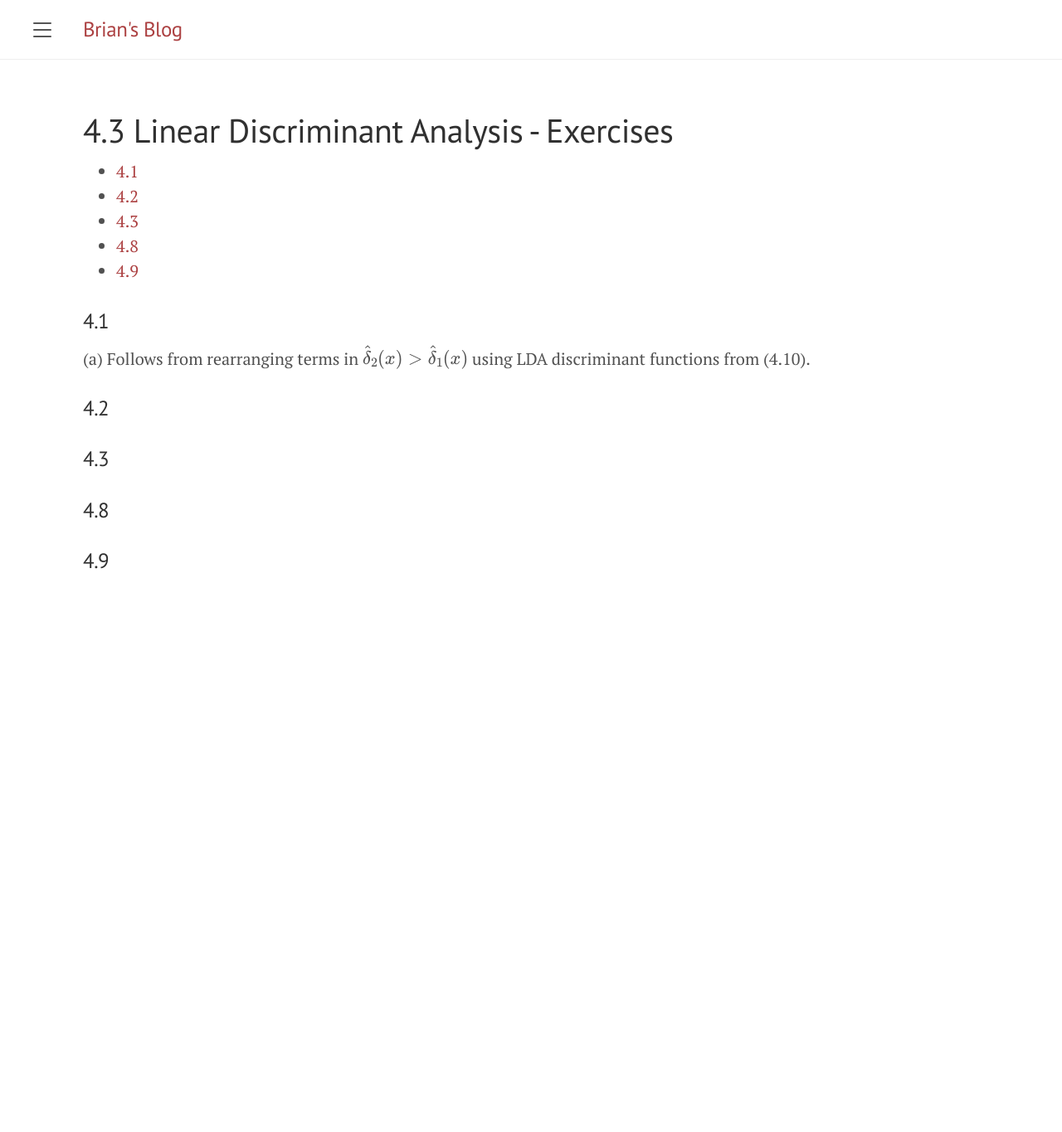
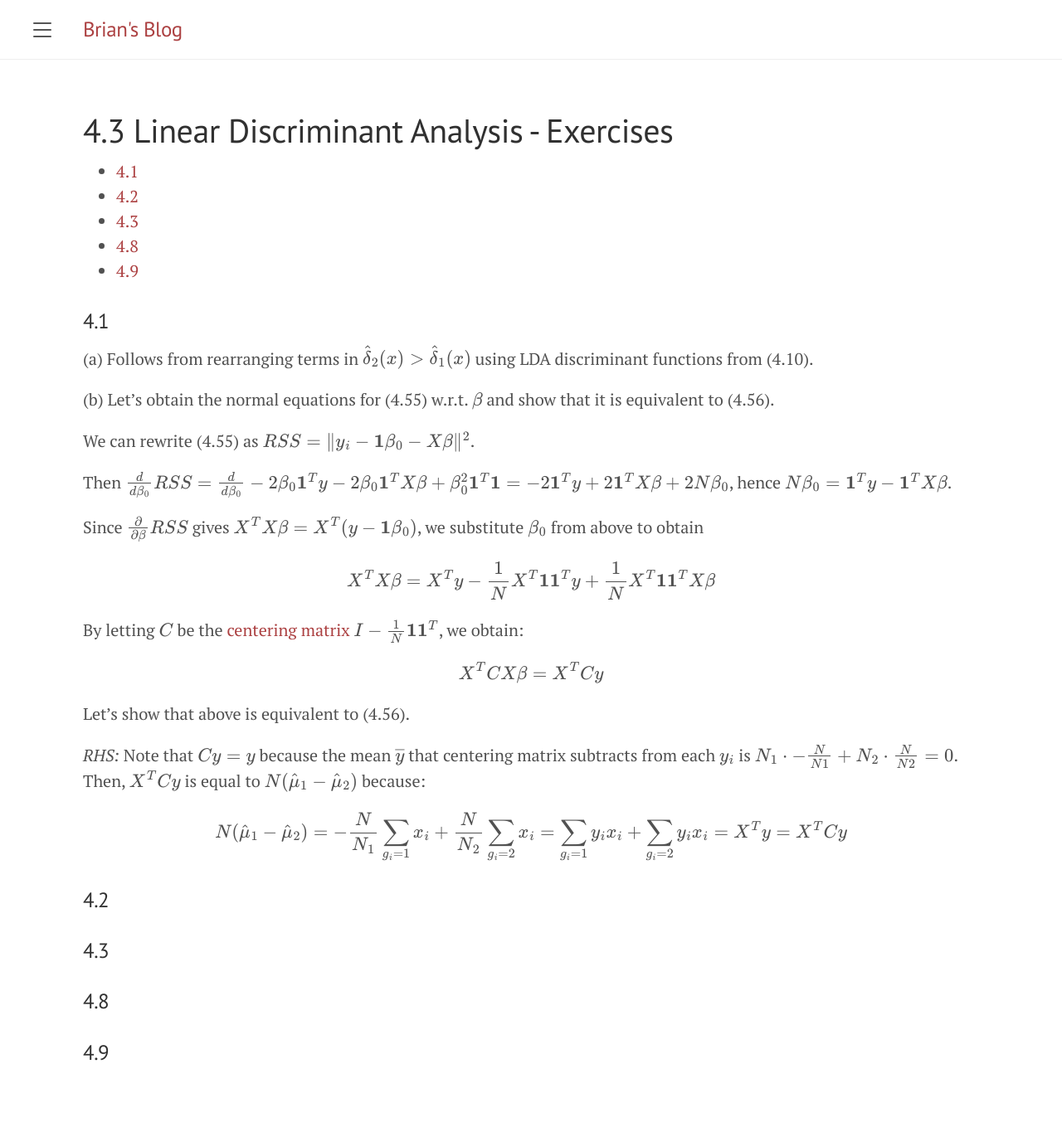
Before and after one commit to briansmlee/briansmlee.github.io, a Jekyll site: the page built from docs/_esl_posts/04_03_Exercises.md, in a window 1280 px wide. Shown: the whole page at 83% size. Built offline with Jekyll 4.4.1, drawn with Linux system fonts in a browser that asks for light colours; formulas are drawn with MathJax 3; before the commit the page ends 900 px from its top, so only the background shows below that.

```diff
--- a/docs/_esl_posts/04_03_Exercises.md
+++ b/docs/_esl_posts/04_03_Exercises.md
@@ -15,6 +15,27 @@ usemathjax: true
 
 (a) Follows from rearranging terms in $\hat{\delta}\_2(x) > \hat{\delta}\_1(x)$ using LDA discriminant functions from (4.10).
 
+(b) Let's obtain the normal equations for (4.55) w.r.t. $\beta$ and show that it is equivalent to (4.56).
+
+We can rewrite (4.55) as $RSS = \lVert y_i - \mathbf{1} \beta_0 - X \beta \rVert^2$.
+
+Then $\frac{d}{d \beta_0} RSS = \frac{d}{d \beta_0} - 2 \beta_0 \mathbf{1}^T y - 2 \beta_0 \mathbf{1}^T X\beta + \beta_0^2 \mathbf{1}^T \mathbf{1} = - 2 \mathbf{1}^T y + 2 \mathbf{1}^T X \beta + 2N \beta_0$, hence $N \beta_0 = \mathbf{1}^T y - \mathbf{1}^T X \beta$.
+
+Since $\frac{\partial}{\partial \beta} RSS$ gives $X^TX \beta = X^T(y - \mathbf{1} \beta_0)$, we substitute $\beta_0$ from above to obtain
+
+$$ X^TX \beta = X^Ty - \frac{1}{N} X^T \mathbf{1}\mathbf{1}^T y + \frac{1}{N} X^T \mathbf{1}\mathbf{1}^T X\beta $$
+
+By letting $C$ be the [centering matrix](https://en.wikipedia.org/wiki/Centering_matrix) $I - \frac{1}{N} \mathbf{1}\mathbf{1}^T$, we obtain:
+
+$$ X^T C X \beta = X^T C y $$
+
+Let's show that above is equivalent to (4.56).
+
+*RHS:* Note that $Cy = y$ because the mean $\overline{y}$ that centering matrix subtracts from each $y_i$ is $N_1 \cdot - \frac{N}{N1} + N_2 \cdot \frac{N}{N2} = 0$. Then, $X^TCy$ is equal to $N (\hat{\mu}\_1 - \hat{\mu}\_2)$ because:
+
+$$ N (\hat{\mu}_1 - \hat{\mu}_2) = - \frac{N}{N_1} \sum_{g_i = 1} x_i + \frac{N}{N_2} \sum_{g_i = 2} x_i = \sum_{g_i = 1} y_i x_i + \sum_{g_i = 2} y_i x_i = X^T y = X^T C y$$
+
+
 
 ### 4.2
 
```
